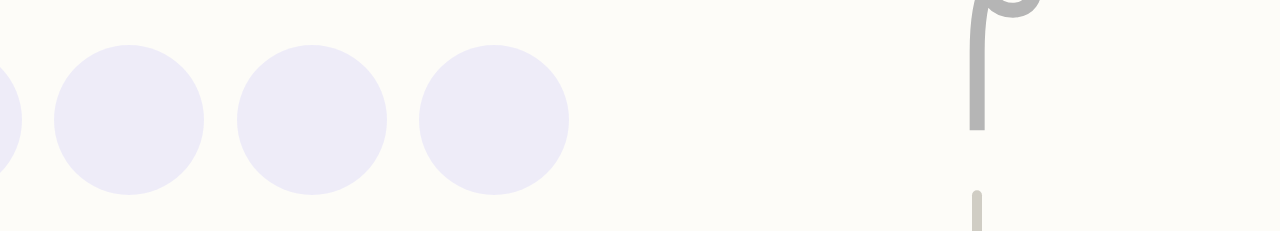
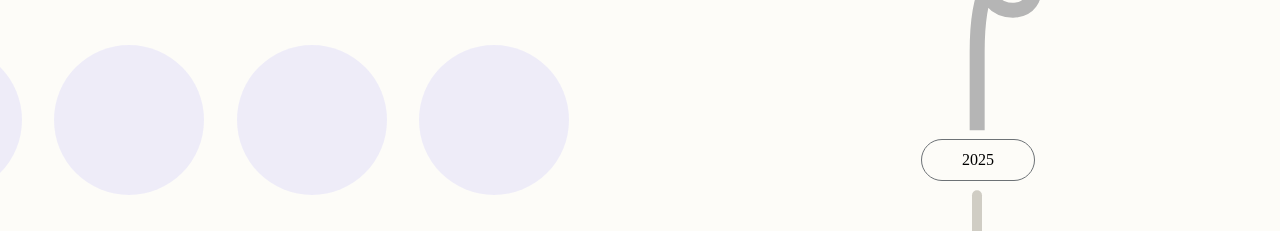
Before and after one commit to APPS-sookmyung/2025-INCHEON-SITE, a React (Vite) app: page / in a window 1280 px wide. Shown: the part 1200-1431 px from the top of the page. Built offline with nearby package versions, Linux system fonts and the light colour scheme; a web font is replaced by a local one.

Commit message:
#4 feat: EventScheduleSection 도트 위치 및 SVG 배치 개선

```diff
--- a/src/components/mainpage/EventScheduleSection.jsx
+++ b/src/components/mainpage/EventScheduleSection.jsx
@@ -1,23 +1,25 @@
 import purpleDotsUrl from '../../assets/svg/purple-dots.svg';
 import greenDotsUrl from '../../assets/svg/green-dots.svg';
+import InfoTag from './InfoTag';
 
 const W = 1078;
 const H = 2738;
 
-const dotplaces = [
-  {x: 551, y: 422, color: 'green'},
-  {x: 715, y: 422, color: 'yellow'},
-  {x: 590, y: 822, color: 'yellow'},
-  {x: 868, y: 822, color: 'yellow'},
-  {x: 250, y: 1100, color: 'green'},
-  {x: 405, y: 1100, color: 'yellow'},
-  {x: 325, y: 1462, color: 'green'},
-  {x: 706, y: 1462, color: 'yellow'},
-  {x: 850, y: 1462, color: 'purple'},
-  {x: 325, y: 1820, color: 'yellow'},
-  {x: 504, y: 1820, color: 'green'},
-  {x: 678, y: 1820, color: 'purple'},
-  {x: 468, y: 2175, color: 'yellow'},
+const items = [
+  {x: 551, y: 422, type: 'dot', color: 'green'},
+  {x: 715, y: 422, type: 'dot', color: 'yellow'},
+  {x: 590, y: 822, type: 'dot', color: 'yellow'},
+  {x: 868, y: 822, type: 'dot', color: 'yellow'},
+  {x: 250, y: 1100, type: 'dot', color: 'green'},
+  {x: 405, y: 1100, type: 'dot', color: 'yellow'},
+  {x: 325, y: 1462, type: 'dot', color: 'green'},
+  {x: 706, y: 1462, type: 'dot', color: 'yellow'},
+  {x: 850, y: 1462, type: 'dot', color: 'purple'},
+  {x: 325, y: 1820, type: 'dot', color: 'yellow'},
+  {x: 504, y: 1820, type: 'dot', color: 'green'},
+  {x: 678, y: 1820, type: 'dot', color: 'purple'},
+  {x: 468, y: 2175, type: 'dot', color: 'yellow'},
+  {x: 820, y: 255, type: 'tag', variant: 'year', text: '2025'},
 ];
 
 const EventScheduleSection = () => {
@@ -37,9 +39,9 @@ const EventScheduleSection = () => {
           className='w-[696px] h-[587px]'
         />
       </div>
-      {dotplaces.map((dot, i) => {
-        const left = (dot.x / W) * 100;
-        const top = (dot.y / H) * 100;
+      {items.map((item, i) => {
+        const left = (item.x / W) * 100;
+        const top = (item.y / H) * 100;
 
         return (
           <div
@@ -49,9 +51,15 @@ const EventScheduleSection = () => {
               left: `${left}%`,
               top: `${top}%`,
             }}>
-            <svg width='40' height='134'>
-              <use href={`src/assets/svg/dotplace.svg#${dot.color}dotplace`} />
-            </svg>
+            {item.type === 'dot' ? (
+              <svg width='40' height='134'>
+                <use
+                  href={`src/assets/svg/dotplace.svg#${item.color}dotplace`}
+                />
+              </svg>
+            ) : (
+              <InfoTag variant={item.variant}>{item.text}</InfoTag>
+            )}
           </div>
         );
       })}
```
